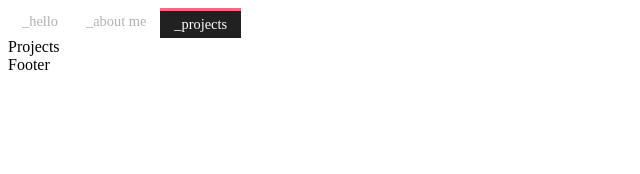
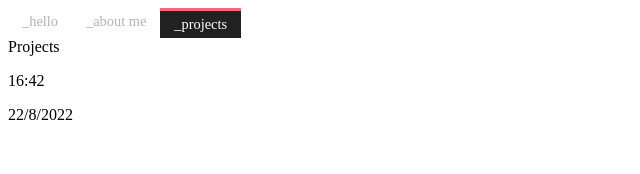
Before and after one commit to mirayatech/V2-Portfolio, a React (Vite) app: page /projects in a window 1280 px wide. Shown: the top 174 px of the page, without its empty margins (0-640 px from the left). Built offline with nearby package versions, Linux system fonts and the light colour scheme.

Commit message:
feat(footer): get current time and date

```diff
--- a/src/components/Footer/Footer.tsx
+++ b/src/components/Footer/Footer.tsx
@@ -1,3 +1,18 @@
 export function Footer() {
-  return <div>Footer</div>;
+  const current = new Date();
+  const date = `${current.getDate()}/${
+    current.getMonth() + 1
+  }/${current.getFullYear()}`;
+
+  const time = `${current.getHours()}:${current.getMinutes()}`;
+
+  return (
+    <footer className="footer">
+      <aside className="footer__socials"></aside>
+      <aside className="footer__time">
+        <p> {time}</p>
+        <p>{date}</p>
+      </aside>
+    </footer>
+  );
 }
```
